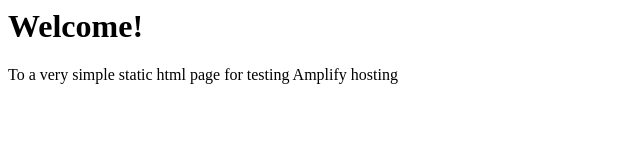
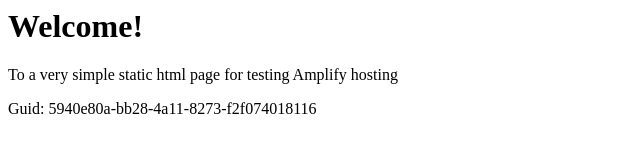
Before and after one commit to aws-aemilia-fra/Github-PR-Commit-Integration-Test-DoNotTouch-Gith-P5X5MO5I-v1-preprod-eu-central-1, a website: page src/index.html in a window 1280 px wide. Shown: the whole page, without its empty margins (0-640 px from the left). Drawn offline with Linux system fonts and the light colour scheme.

Commit message:
commit from integ tests

```diff
--- a/src/index.html
+++ b/src/index.html
@@ -1,3 +1,5 @@
+
+
 <html lang="en">
 
 <head>
@@ -10,6 +12,6 @@
 <body>
     <h1>Welcome!</h1>
     <p>To a very simple static html page for testing Amplify hosting</p>
-</body>
+    <p>Guid: 5940e80a-bb28-4a11-8273-f2f074018116</p></body>
 
 </html>
```
